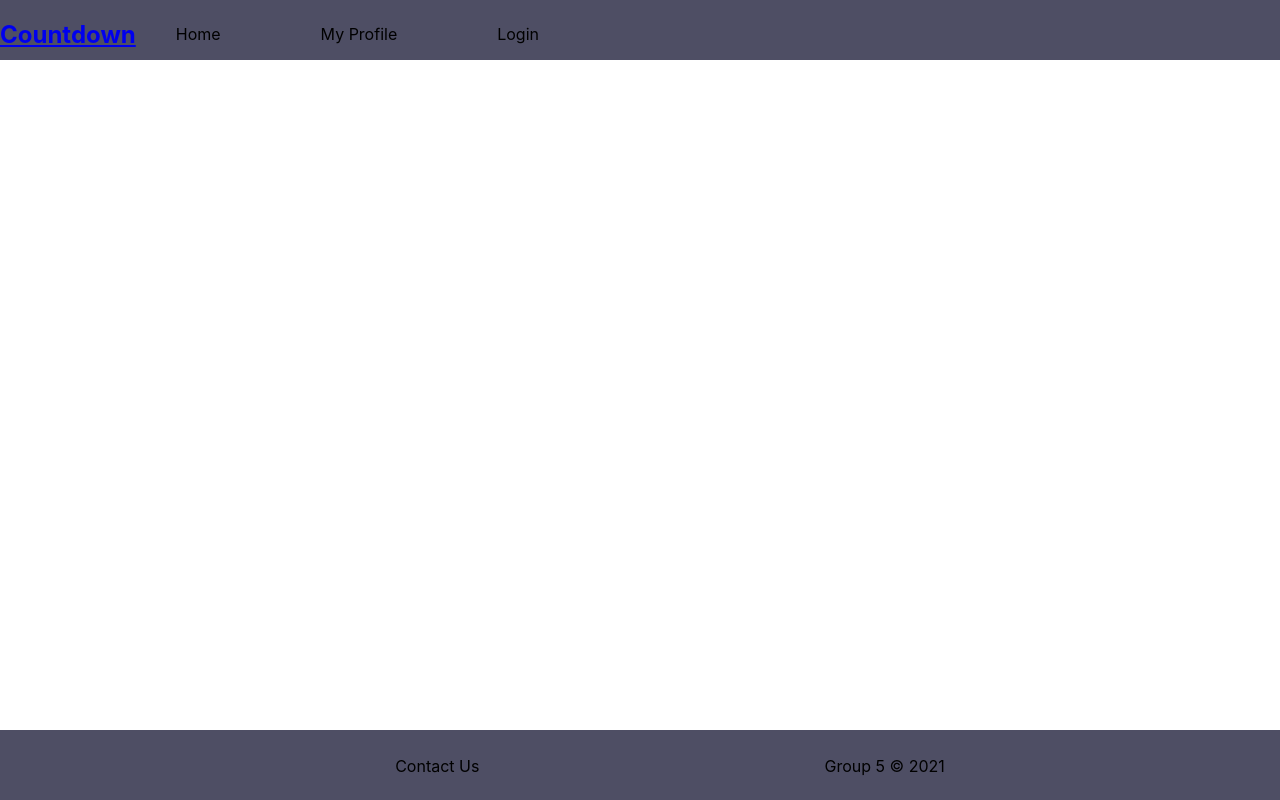
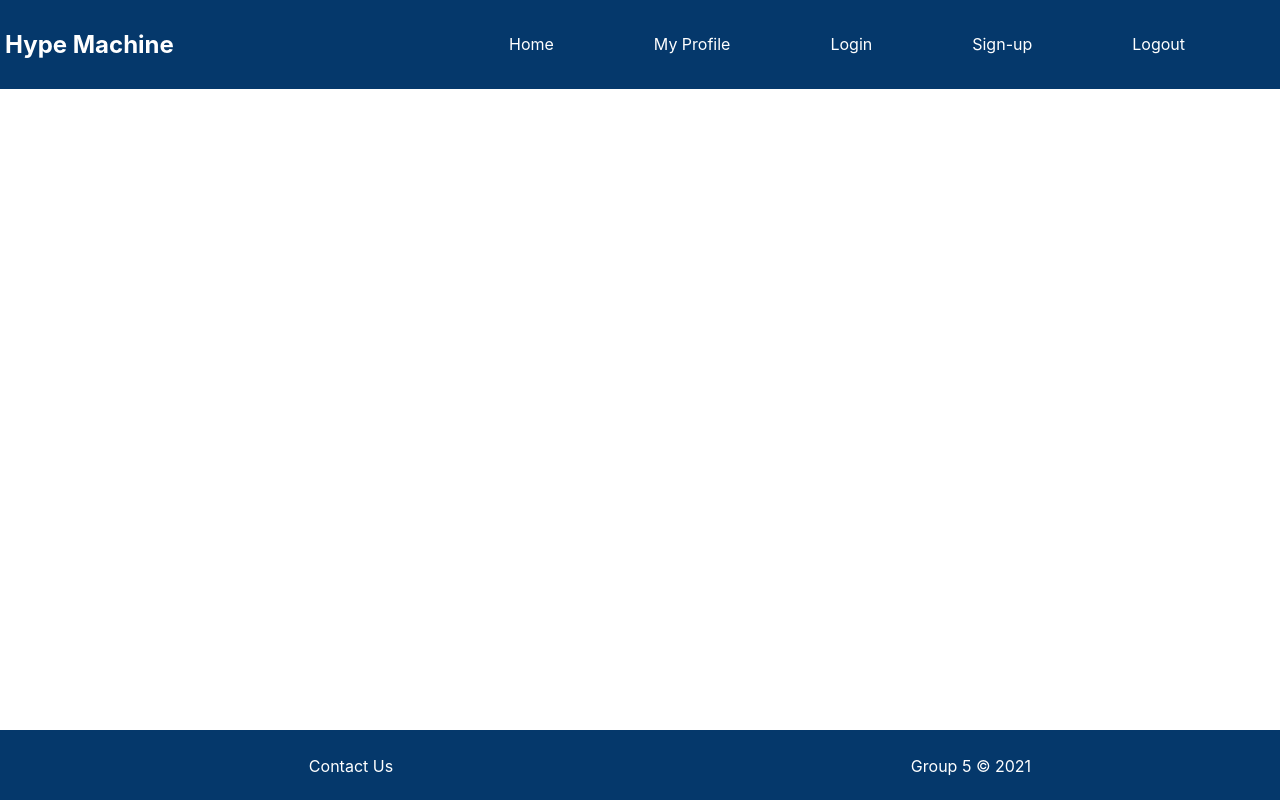
Before and after one commit to JohnLanni619/hype-machine, a React (Create React App) app in the folder client/: page /login in a window 1280 px wide. Built offline with nearby package versions, Linux system fonts and the light colour scheme.

Commit message:
Added styling for homepage

```diff
--- a/client/src/App.css
+++ b/client/src/App.css
@@ -1,4 +1,4 @@
-.App {
+/* .App {
   text-align: center;
 }
 
@@ -35,4 +35,4 @@
   to {
     transform: rotate(360deg);
   }
-}
+} */
--- a/client/src/components/CountdownList/index.js
+++ b/client/src/components/CountdownList/index.js
@@ -7,16 +7,16 @@ const CountdownList = ({ countdowns, title }) => {
 
     return (
         <div>
-            <h3>{title}</h3>
+            <h3 className="home-title">{title}</h3>
             {countdowns &&
                 countdowns.map(countdown => (
-                    <div key={countdown._id}>
-                        <p>
-                            {countdown.username}
-                            countdown on {countdown.createdAt}
-                        </p>
-                        <div>
-                            <p>{countdown.countdownTitle}</p>
+                    <div className="card" key={countdown._id}>
+                        <div className="container">
+                            <p><b>{countdown.countdownTitle}</b></p>
+                            <p>Target date: {countdown.targetDate}</p>
+                            <p>
+                                Created by {countdown.username} on {countdown.createdAt}
+                            </p>
                             <p>
                                 Comments: {countdown.commentCount} || Click to{' '}
                                 {countdown.commentCount ? 'see' : 'start'} the discussion!
--- a/client/src/components/NavBar/index.js
+++ b/client/src/components/NavBar/index.js
@@ -6,13 +6,15 @@ const NavBar = () => {
     return  (
         <header>
             <nav>
-                <Link to="/">
-                <h1> Countdown </h1>
+                <Link to="/" style={{ textDecoration: 'none' }}>
+                <h1> Hype Machine </h1>
                 </Link>
                 <ul className="nav-container">
                     <li className="nav-item">Home</li>
                     <li className="nav-item">My Profile</li>
                     <li className="nav-item">Login</li>
+                    <li className="nav-item">Sign-up</li>
+                    <li className="nav-item">Logout</li>
                 </ul>
             </nav>
         </header>
--- a/client/src/index.css
+++ b/client/src/index.css
@@ -5,6 +5,8 @@ body {
     sans-serif;
   -webkit-font-smoothing: antialiased;
   -moz-osx-font-smoothing: grayscale;
+  padding-top: 100px;
+  padding-bottom: 80px;
 }
 
 code {
@@ -13,21 +15,26 @@ code {
 }
 
 header {
+  width: 100%;
   position: fixed;
-  width: 100%;
-  /* Height of the footer*/
-  height: 60px;
-  background: rgb(78, 78, 100);
+  background-color: #05386b;
+  color: white;
+  padding: 10px 5px;
+  top: 0;
+}
+
+nav h1 {
+  color: white;
+  text-decoration: none;
 }
 
 nav {
   display: flex;
-  justify-content: flex-start;
+  justify-content: space-between;
 }
 
 .nav-container {
   display: flex;
-  justify-content: flex-end;
   align-items: center;
   list-style: none;
 }
@@ -36,14 +43,38 @@ nav {
   margin-right: 100px;
 }
 
+/* Styling for home page */
+.home-title {
+  padding: 0px 5px;
+}
+.card {
+  /* Add shadows to create the "card" effect */
+  box-shadow: 0 4px 8px 0 rgba(0,0,0,0.2);
+  transition: 0.3s;
+  padding: 0px 5px;
+  width: 50%;
+}
+
+/* On mouse-over, add a deeper shadow */
+.card:hover {
+  box-shadow: 0 8px 16px 0 rgba(0,0,0,0.2);
+}
+
+/* Add some padding inside the card container */
+.container {
+  padding: 2px 16px;
+  margin-bottom: 10px;
+  background-color: #5cdb95;
+}
+
 footer {
   position: fixed;
   padding: 10px 10px 0px 10px;
   bottom: 0;
   width: 100%;
-  /* Height of the footer*/
   height: 60px;
-  background: rgb(78, 78, 100);
+  background: #05386b;
+  color: white;
 }
 
 footer:hover {
@@ -52,6 +83,6 @@ footer:hover {
 
 .footer-container {
   display: flex;
-  justify-content: space-evenly;
+  justify-content: space-around;
   list-style: none;
 }
--- a/client/src/pages/Home.js
+++ b/client/src/pages/Home.js
@@ -16,7 +16,7 @@ const Home = () => {
                     {loading ? (
                         <div>Loading...</div>
                     ) : (
-                        <CountdownList countdowns={countdowns} title="Some Feed for Thought(s)..." />
+                        <CountdownList countdowns={countdowns} title="Bring on the hype!" />
                     )}
                 </div>
             </div>
```
Also changed, not shown: client/src/components/CommentForm/index.js (added), client/src/components/CommentList/index.js (added), client/src/components/CountdownForm/index.js (added), client/src/components/FriendList/index.js (added), client/src/pages/SingleCountdown.js (added), 1 other file (tests, documents, lock files or other folders).
